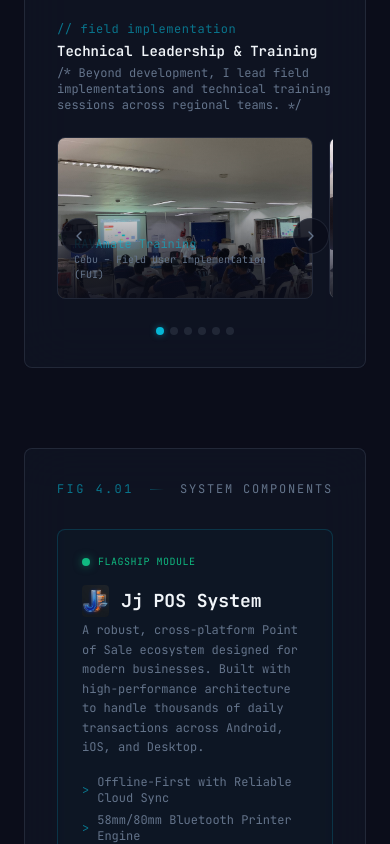
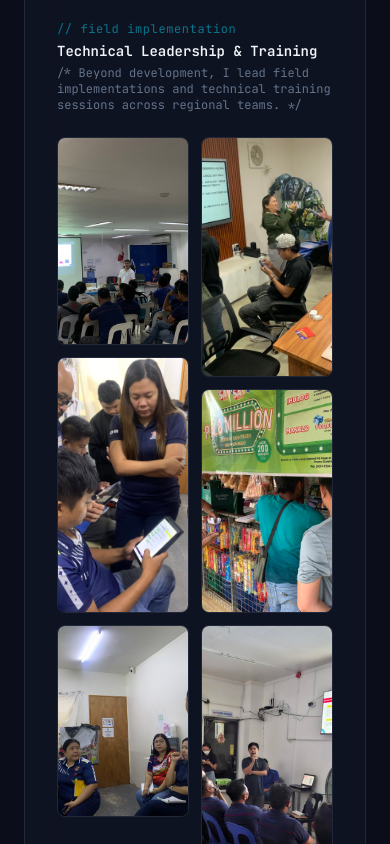
Before and after one commit to coderjay26/profile, a React (Vite) app: page / in a window 390 px wide. Shown: the part 4840-5684 px from the top of the page. Built offline with nearby package versions, Linux system fonts and the light colour scheme.

Commit message:
Redesign training gallery to masonry grid layout

```diff
--- a/src/components/Experience.tsx
+++ b/src/components/Experience.tsx
@@ -1,5 +1,4 @@
-import { useState, useRef, useCallback, useEffect } from "react";
-import { ChevronLeft, ChevronRight } from "lucide-react";
+import { useState } from "react";
 import { Section, SectionLabel } from "./shared";
 import { experience, trainingImages } from "../data/portfolio";
 import { ImageModal } from "./ImageModal";
@@ -68,88 +67,30 @@
 }
 
 function TrainingCarousel() {
-  const trackRef = useRef<HTMLDivElement>(null);
-  const [idx, setIdx] = useState(0);
+  const [modal, setModal] = useState<{ src: string; caption: string } | null>(null);
 
-  const scrollTo = useCallback((index: number) => {
-    const track = trackRef.current;
-    if (!track) return;
-    const child = track.children[index] as HTMLElement;
-    if (child) child.scrollIntoView({ behavior: "smooth", inline: "start", block: "nearest" });
-  }, []);
-
-  const next = useCallback(() => {
-    const n = (idx + 1) % trainingImages.length;
-    scrollTo(n);
-    setIdx(n);
-  }, [idx, scrollTo]);
-
-  const prev = useCallback(() => {
-    const n = (idx - 1 + trainingImages.length) % trainingImages.length;
-    scrollTo(n);
-    setIdx(n);
-  }, [idx, scrollTo]);
-
-  useEffect(() => {
-    const track = trackRef.current;
-    if (!track) return;
-    const handler = () => {
-      const w = (track.children[0] as HTMLElement)?.offsetWidth ?? 280;
-      setIdx(Math.round(track.scrollLeft / (w + 16)));
-    };
-    track.addEventListener("scroll", handler);
-    return () => track.removeEventListener("scroll", handler);
-  }, []);
-
-  const [modal, setModal] = useState<{ src: string; caption: string } | null>(null);
+  const heights = ["h-52", "h-64", "h-48", "h-60", "h-56", "h-72", "h-44", "h-68"];
 
   return (
     <>
-      <div className="relative">
-        <div
-          ref={trackRef}
-          className="flex gap-4 overflow-x-auto snap-x snap-mandatory scrollbar-none pb-4"
-          style={{ scrollbarWidth: "none", msOverflowStyle: "none" }}
-        >
+      <div className="columns-2 md:columns-3 gap-3 space-y-3">
         {trainingImages.map((img, i) => (
           <div
             key={i}
-              className="snap-start shrink-0 w-64 relative rounded-lg overflow-hidden border border-border hover:border-primary/40 transition-all cursor-pointer group"
+            className={`break-inside-avoid relative rounded-lg overflow-hidden border border-border hover:border-primary/40 transition-all cursor-pointer group ${heights[i % heights.length]}`}
             onClick={() => setModal({ src: img.src, caption: `${img.title} – ${img.location}` })}
           >
-              <img src={img.src} alt={img.title} className="w-full h-40 object-cover" />
-              <div className="absolute inset-0 bg-gradient-to-t from-deep/90 via-deep/20 to-transparent p-4 flex flex-col justify-end">
+            <img
+              src={img.src}
+              alt={img.title}
+              className="w-full h-full object-cover transition-transform duration-500 group-hover:scale-105"
+            />
+            <div className="absolute inset-0 bg-gradient-to-t from-deep/95 via-deep/30 to-transparent opacity-0 group-hover:opacity-100 transition-opacity duration-300 p-4 flex flex-col justify-end">
               <span className="font-mono text-xs text-primary/60">{img.title}</span>
               <span className="font-mono text-[10px] text-muted">{img.location}</span>
             </div>
           </div>
         ))}
-        </div>
-
-        <button
-          onClick={prev}
-          className="absolute left-1 top-1/2 -translate-y-1/2 w-9 h-9 rounded-full border border-border bg-deep/80 text-muted hover:text-primary hover:border-primary/40 transition-all flex items-center justify-center"
-        >
-          <ChevronLeft size={16} />
-        </button>
-        <button
-          onClick={next}
-          className="absolute right-1 top-1/2 -translate-y-1/2 w-9 h-9 rounded-full border border-border bg-deep/80 text-muted hover:text-primary hover:border-primary/40 transition-all flex items-center justify-center"
-        >
-          <ChevronRight size={16} />
-        </button>
-
-        <div className="flex justify-center gap-1.5 mt-3">
-          {trainingImages.map((_, i) => (
-            <button
-              key={i}
-              onClick={() => { scrollTo(i); setIdx(i); }}
-              className={`w-2 h-2 rounded-full transition-all ${
-                i === idx ? "bg-primary shadow-[0_0_6px_rgba(6,182,212,0.5)]" : "bg-border"
-              }`}
-            />
-          ))}
-        </div>
       </div>
 
       <ImageModal
```
Lines whose indentation alone changed are shown as unchanged.
